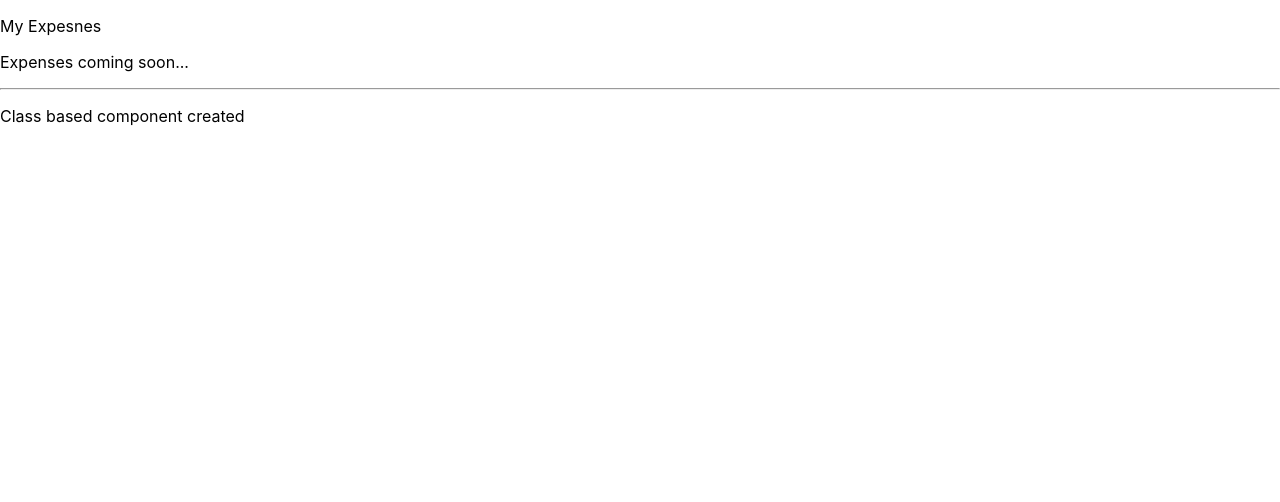
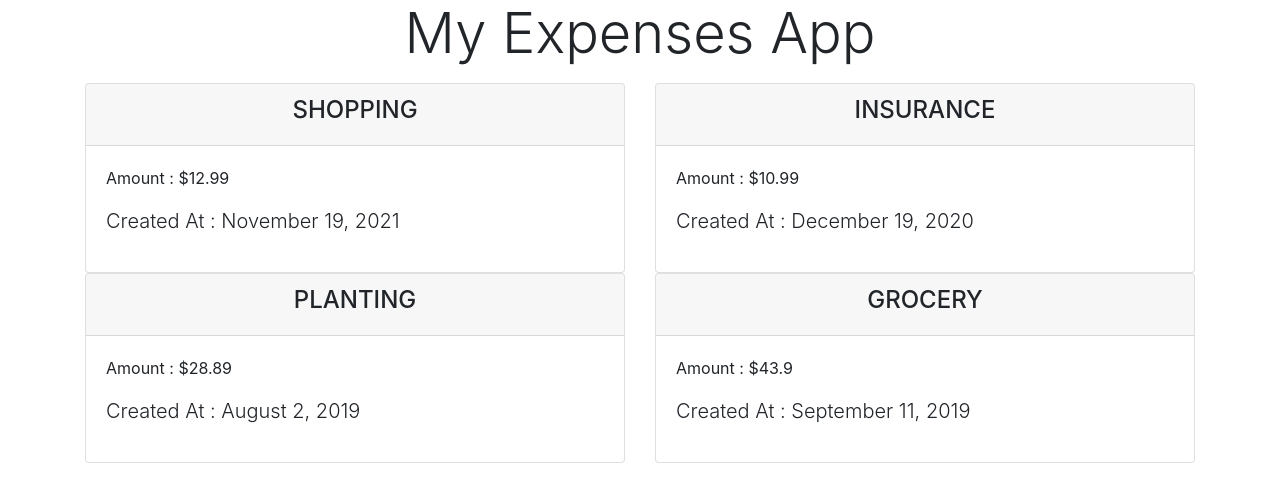
Before and after one commit to synergy2411/ericsson-nov21-b1, a React (Create React App) app in the folder expenses/: page / in a window 1280 px wide. Shown: the top 502 px of the page. Built offline with nearby package versions, Linux system fonts and the light colour scheme.

Commit message:
props added

```diff
--- a/expenses/package.json
+++ b/expenses/package.json
@@ -6,6 +6,7 @@
     "@testing-library/jest-dom": "^5.15.0",
     "@testing-library/react": "^11.2.7",
     "@testing-library/user-event": "^12.8.3",
+    "bootstrap": "^4.6.1",
     "react": "^17.0.2",
     "react-dom": "^17.0.2",
     "react-scripts": "4.0.3",
--- a/expenses/src/App.js
+++ b/expenses/src/App.js
@@ -1,14 +1,23 @@
-import React from "react";
+import 'bootstrap/dist/css/bootstrap.min.css';
+import React, { useState } from "react";
 import Expenses from "./Components/Expenses/Expenses";
-import ClassBasedComp from "./Components/practice/ClassBasedComp";
 
 function App() {
+  // const [showComp, setShowComp ] = useState(true)
+  // const [title, setTitle] = useState("My Expenses App")
+
+  // const onToggleShowComp = () => {
+  //   setShowComp(!showComp)
+  //   setTitle("Hello JavaScript")
+  // }
+
   return(
-  <div>
-    <p>My Expesnes</p>
+  <div className="container">
+    <p className="display-4 text-center">My Expenses App</p>
     <Expenses />
-    <hr />
-    <ClassBasedComp />
+    {/* <hr />
+    <button onClick={onToggleShowComp}>Toggle Component</button>
+    { showComp && <ClassBasedComp /> } */}
   </div>
   )
 }
--- /dev/null
+++ b/expenses/src/Components/Expenses/ExpenseDate.js
@@ -0,0 +1,11 @@
+const ExpenseDate = props => {
+    const month = props.date.toLocaleString('en-US', {month : 'long'})
+    const day = props.date.toLocaleString('en-US', {day : 'numeric'})
+    const year = props.date.getFullYear();
+
+    return (
+        <p className="lead">Created At : {month} {day}, {year}</p>
+    )
+}
+
+export default ExpenseDate;
--- /dev/null
+++ b/expenses/src/Components/Expenses/ExpenseItem.js
@@ -0,0 +1,20 @@
+import ExpenseDate from "./ExpenseDate";
+
+const ExpenseItem = (props) => {
+    return (
+        <div className="col-6">
+        <div className="card">
+            <div className="card-header">
+                <h4 className="text-center">{props.title.toUpperCase()}</h4>
+            </div>
+            <div className="card-body">
+                <p>Amount : ${props.amount}</p>
+                {/* <p>Created At : {props.createdAt.toString()}</p> */}
+               <ExpenseDate date={props.createdAt} />
+            </div>
+        </div>
+    </div>
+    )
+}
+
+export default ExpenseItem;
--- a/expenses/src/Components/Expenses/Expenses.js
+++ b/expenses/src/Components/Expenses/Expenses.js
@@ -1,9 +1,61 @@
+import ExpenseItem from "./ExpenseItem";
+
 const Expenses = () => {
-    return (
-        <div>
-            <p>Expenses coming soon...</p>
-        </div>
-    )
-}
+  const expenses = [
+    {
+      id: "e1",
+      title: "shopping",
+      amount: 12.99,
+      createdAt: new Date("Nov 19, 2021"),
+    },
+    {
+      id: "e2",
+      title: "insurance",
+      amount: 10.99,
+      createdAt: new Date("Dec 19, 2020"),
+    },
+    {
+      id: "e3",
+      title: "planting",
+      amount: 28.89,
+      createdAt: new Date("Aug 2, 2019"),
+    },
+    {
+      id: "e4",
+      title: "grocery",
+      amount: 43.9,
+      createdAt: new Date("Sept 11, 2019"),
+    },
+  ];
+
+  return (
+    <div className="row">
+      <ExpenseItem
+        id={expenses[0].id}
+        title={expenses[0].title}
+        amount={expenses[0].amount}
+        createdAt={expenses[0].createdAt}
+      />
+      <ExpenseItem
+        id={expenses[1].id}
+        title={expenses[1].title}
+        amount={expenses[1].amount}
+        createdAt={expenses[1].createdAt}
+      />
+      <ExpenseItem
+        id={expenses[2].id}
+        title={expenses[2].title}
+        amount={expenses[2].amount}
+        createdAt={expenses[2].createdAt}
+      />
+      <ExpenseItem
+        id={expenses[3].id}
+        title={expenses[3].title}
+        amount={expenses[3].amount}
+        createdAt={expenses[3].createdAt}
+      />
+    </div>
+  );
+};
 
 export default Expenses;
--- a/expenses/src/Components/practice/ClassBasedComp.js
+++ b/expenses/src/Components/practice/ClassBasedComp.js
@@ -2,10 +2,32 @@ import React from 'react';
 
 class ClassBasedComp extends React.Component {
 
+    constructor(props){
+        super(props)
+        console.log("constructor");
+        this.state = {
+            counter : 0
+        }
+    }
+
+    componentDidMount(){console.log("componentDidMount")}
+    componentDidUpdate(){console.log("componentDidUpdate")}
+    componentWillUnmount(){console.log("componentWillUnmount")}
+
+    onIncreaseCounter = () => {
+        // this.state.counter += 1;
+        this.setState({
+            counter : this.state.counter + 1
+        })
+    }
+
     render(){
+        console.log("render")
         return (
             <div>
                 <p>Class based component created</p>
+                <p>Counter : {this.state.counter} </p>
+                <button onClick={this.onIncreaseCounter}>Increase Counter</button>
             </div>
         )
     }
```
Also changed, not shown: 2 other files (tests, documents, lock files or other folders).
